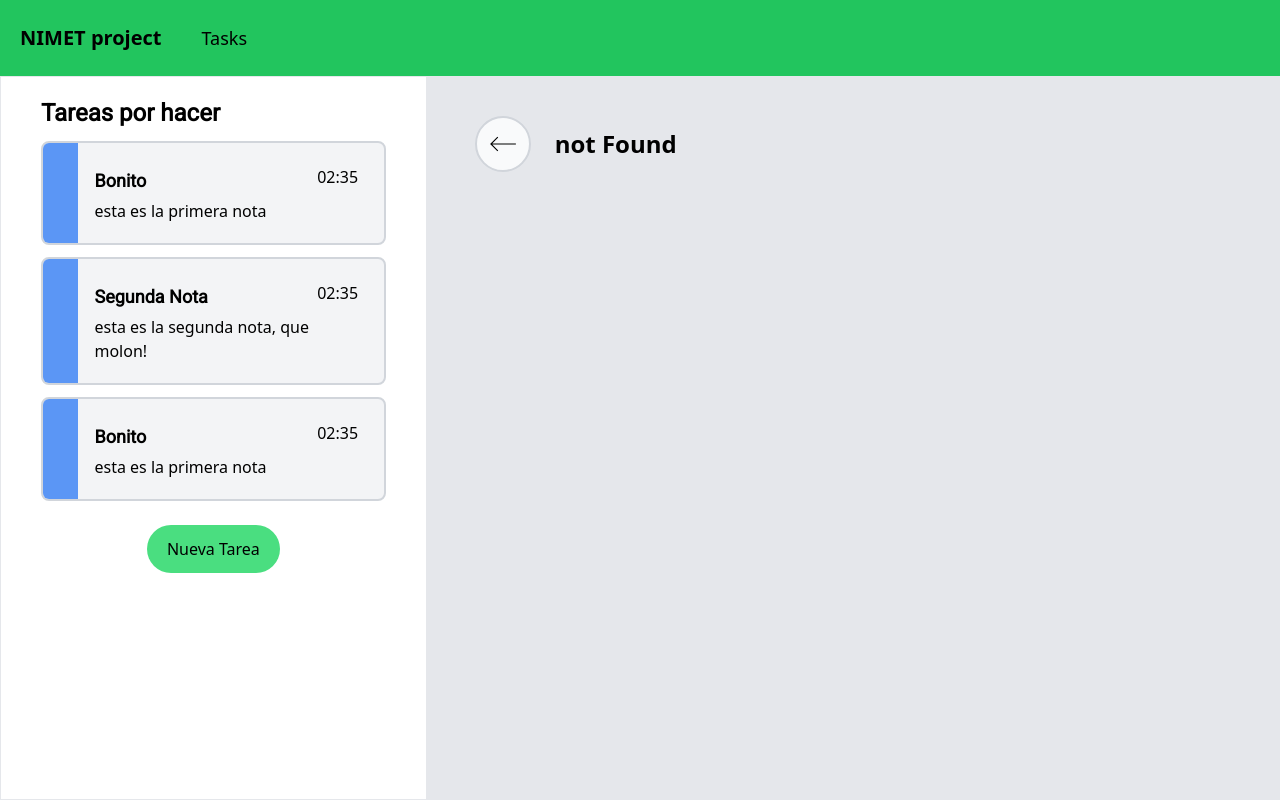
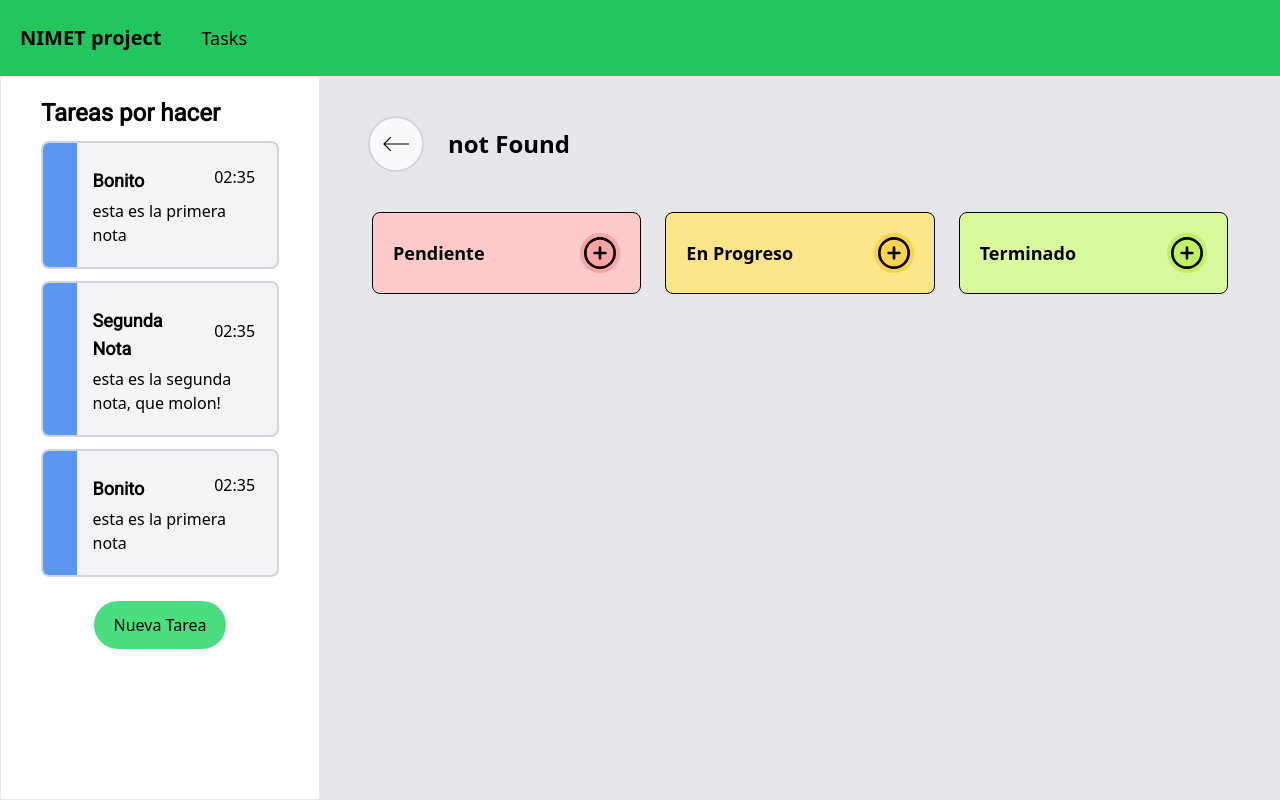
Before and after one commit to Stel0r/NIMETproject, a React (Vite) app in the folder frontend/: page /Tasks/1 in a window 1280 px wide. Before the commit this address had no page. Built offline with nearby package versions, Linux system fonts and the light colour scheme.

Commit message:
cambios visuales

```diff
--- a/frontend/src/components/ProjectCard/ProjectCard.tsx
+++ b/frontend/src/components/ProjectCard/ProjectCard.tsx
@@ -19,7 +19,7 @@ function ProjectCard({proy}:ProjectCardProps) {
         <p className="text-gray-400 whitespace-nowrap max-w-full overflow-hidden">{proy.desc}</p>
     </div>
     <div className=" bg-gray-200 border-2 border-gray-300 mt-3 h-40 rounded-lg box-border cursor-pointer">
-        <div className=" text-gray-400 flex items-center justify-center w-full h-full cursor-default">
+        <div className=" text-gray-400 flex items-center justify-center w-full h-full cursor-default" onClick={(e)=>{e.stopPropagation()}}>
             <p> No Hay Nada Pendiente</p>
         </div>
     </div>
--- /dev/null
+++ b/frontend/src/components/ProjectView/ProjectTaskCard.tsx/ProjectTaskCard.tsx
@@ -0,0 +1,5 @@
+function ProjectTaskView(){
+    return <div className="bg-gray-100">
+
+    </div>
+}
--- a/frontend/src/components/ProjectView/ProjectView.tsx
+++ b/frontend/src/components/ProjectView/ProjectView.tsx
@@ -13,12 +13,42 @@ function ProjectView() {
     if (appContext && taskId) {
         const project = appContext.obtenerProyecto(taskId)
         return (
-            <div className="flex items-center mx-12 mt-10 space-x-6">
-                <button className="rounded-full w-14 h-14 p-3 bg-gray-50 border-2 border-gray-300" onClick={(e)=>{router("/Tasks")}}>
-                <svg xmlns="http://www.w3.org/2000/svg" viewBox="0 0 25 25"><path d="M24 12.001H2.914l5.294-5.295-.707-.707L1 12.501l6.5 6.5.707-.707-5.293-5.293H24v-1z" data-name="Left"/></svg>
-                </button>
-                <p className="font-bold text-2xl">{project.name}</p>
-            </div>
+            <>
+                <div className="flex items-center mx-12 mt-10 space-x-6 ">
+                    <button className="rounded-full w-14 h-14 p-3 bg-gray-50 border-2 border-gray-300" onClick={(e) => { router("/Tasks") }}>
+                        <svg xmlns="http://www.w3.org/2000/svg" viewBox="0 0 25 25"><path d="M24 12.001H2.914l5.294-5.295-.707-.707L1 12.501l6.5 6.5.707-.707-5.293-5.293H24v-1z" data-name="Left" /></svg>
+                    </button>
+                    <p className="font-bold text-2xl">{project.name}</p>
+                </div>
+                <div className="grid grid-cols-3 grid-rows-1 w-full h-max p-10 ">
+                    <div className="border-black border h-max p-5 mx-3 rounded-lg bg-red-200">
+                        <div className="flex items-center">
+                            <p className=" font-bold text-lg">Pendiente</p>
+                            <button className="ms-auto p-1 rounded-full bg-red-300 hover:bg-red-400">
+                                <svg id="Layer_1" className="h-8 w-8" viewBox="0 0 24 24" xmlns="http://www.w3.org/2000/svg" data-name="Layer 1"><path d="m12 0a12 12 0 1 0 12 12 12.013 12.013 0 0 0 -12-12zm0 22a10 10 0 1 1 10-10 10.011 10.011 0 0 1 -10 10zm5-10a1 1 0 0 1 -1 1h-3v3a1 1 0 0 1 -2 0v-3h-3a1 1 0 0 1 0-2h3v-3a1 1 0 0 1 2 0v3h3a1 1 0 0 1 1 1z" /></svg>
+                            </button>
+                        </div>
+
+                    </div>
+                    <div className="border-black border h-max p-5 mx-3 rounded-lg bg-amber-200">
+                        <div className="flex items-center">
+                            <p className=" font-bold text-lg">En Progreso</p>
+                            <button className="ms-auto p-1 rounded-full bg-amber-300 hover:bg-amber-400">
+                                <svg id="Layer_1" className="h-8 w-8" viewBox="0 0 24 24" xmlns="http://www.w3.org/2000/svg" data-name="Layer 1"><path d="m12 0a12 12 0 1 0 12 12 12.013 12.013 0 0 0 -12-12zm0 22a10 10 0 1 1 10-10 10.011 10.011 0 0 1 -10 10zm5-10a1 1 0 0 1 -1 1h-3v3a1 1 0 0 1 -2 0v-3h-3a1 1 0 0 1 0-2h3v-3a1 1 0 0 1 2 0v3h3a1 1 0 0 1 1 1z" /></svg>
+                            </button>
+                        </div>
+                    </div>
+                    <div className="border-black border h-max p-5 mx-3 rounded-lg bg-lime-200">
+                        <div className="flex items-center">
+                            <p className=" font-bold text-lg">Terminado</p>
+                            <button className="ms-auto p-1 rounded-full bg-lime-300 hover:bg-lime-400">
+                                <svg id="Layer_1" className="h-8 w-8" viewBox="0 0 24 24" xmlns="http://www.w3.org/2000/svg" data-name="Layer 1"><path d="m12 0a12 12 0 1 0 12 12 12.013 12.013 0 0 0 -12-12zm0 22a10 10 0 1 1 10-10 10.011 10.011 0 0 1 -10 10zm5-10a1 1 0 0 1 -1 1h-3v3a1 1 0 0 1 -2 0v-3h-3a1 1 0 0 1 0-2h3v-3a1 1 0 0 1 2 0v3h3a1 1 0 0 1 1 1z" /></svg>
+                            </button>
+                        </div>
+                    </div>
+                </div>
+
+            </>
         )
     }
 
--- a/frontend/src/components/TasksPage/TasksView.tsx
+++ b/frontend/src/components/TasksPage/TasksView.tsx
@@ -9,11 +9,11 @@ function TasksView() {
 
     const taskList = useRef(null)
     const appContext = useContext(AppContext)
-
+    //i have to rework this sht please ignore this abomination
     if(appContext){
         return (
             <div className="flex flex-nowrap min-h-full max-h-min w-full" >
-                <div className="box-border border px-10 py-5 h-auto w-2/6">
+                <div className="box-border border px-10 py-5 h-auto w-3/12">
                     <div className="todoList max-h-full ">
                         <p className="font-roboto text-2xl font-bold">Tareas por hacer</p>
                         <div className={`${styles.tasksList} mb-6`} ref={taskList}>
@@ -25,7 +25,7 @@ function TasksView() {
                         className="block m-auto rounded-full mt-4 bg-green-400 px-5 py-3 text-md">Nueva Tarea</button>
                     </div>
                 </div>
-                <div className="projectsList box-border h-auto w-4/6 bg-gray-200">
+                <div className="projectsList box-border h-auto w-9/12 bg-gray-200">
                     <Outlet />
                 </div>
             </div>
```
